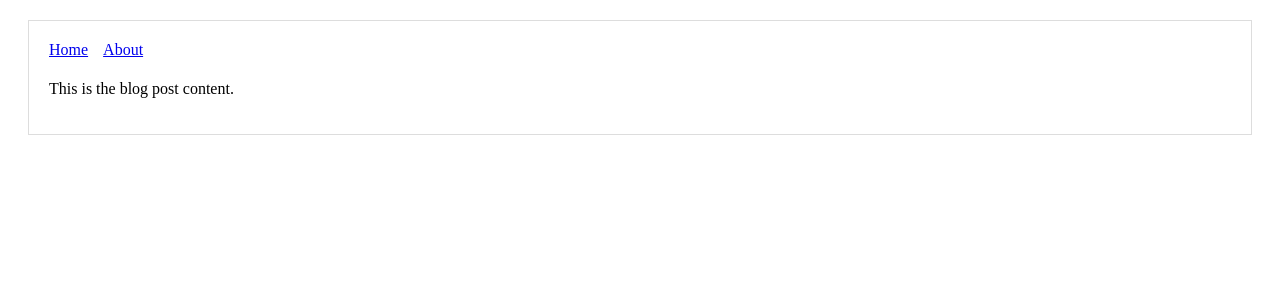
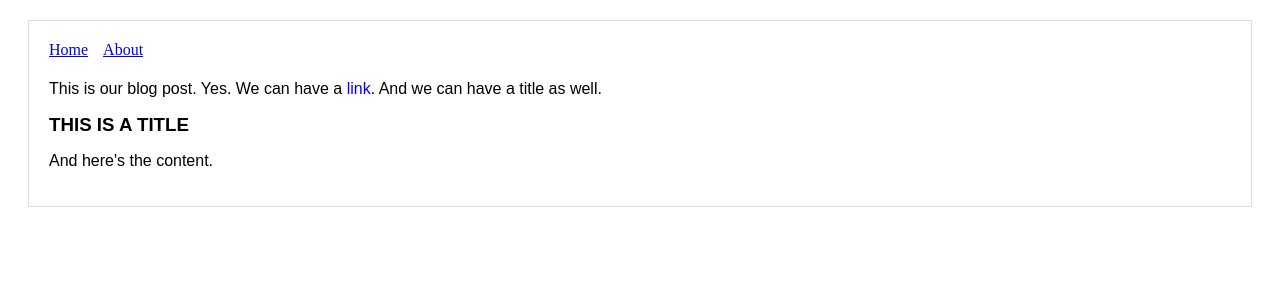
Before and after one commit to goyasho/learn-react-next, a Next.js app: page /post in a window 1280 px wide. Shown: the top 300 px of the page. Built offline with nearby package versions, Linux system fonts and the light colour scheme.

Commit message:
グローバルのスタイル

```diff
--- a/package.json
+++ b/package.json
@@ -14,6 +14,7 @@
   "dependencies": {
     "next": "^9.1.4",
     "react": "^16.12.0",
-    "react-dom": "^16.12.0"
+    "react-dom": "^16.12.0",
+    "react-markdown": "^4.2.2"
   }
 }
--- a/pages/post.js
+++ b/pages/post.js
@@ -1,17 +1,40 @@
-import { withRouter } from 'next/router'
-import Layout from '../components/MyLayout'
+import Layout from '../components/MyLayout.js'
+import {withRouter} from 'next/router'
+import Markdown from 'react-markdown'
 
-const Content = withRouter(props => (
-  <div>
+export default withRouter((props) => (
+  <Layout>
     <h1>{props.router.query.title}</h1>
-    <p>This is the blog post content.</p>
-  </div>
+    <div className="markdown">
+      <Markdown source={`
+This is our blog post.
+Yes. We can have a [link](/link).
+And we can have a title as well.
+
+### This is a title
+
+And here's the content.
+     `}/>
+    </div>
+    <style jsx global>{`
+     .markdown {
+       font-family: 'Arial';
+     }
+
+     .markdown a {
+       text-decoration: none;
+       color: blue;
+     }
+
+     .markdown a:hover {
+       opacity: 0.6;
+     }
+
+     .markdown h3 {
+       margin: 0;
+       padding: 0;
+       text-transform: uppercase;
+     }
+  `}</style>
+  </Layout>
 ))
-
-const Page = props => (
-  <Layout>
-    <Content />
-  </Layout>
-)
-
-export default Page
```
Also changed, not shown: 1 other file (tests, documents, lock files or other folders).
